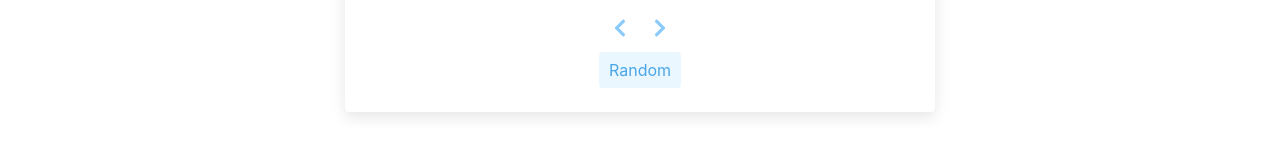
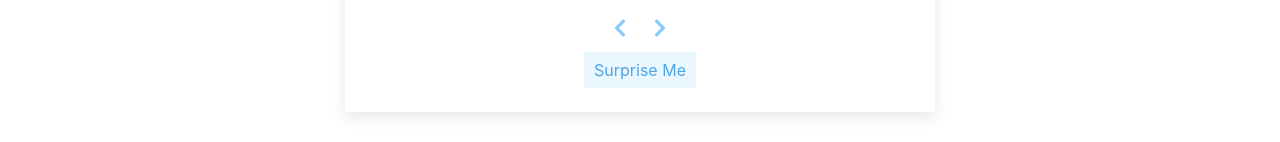
Before and after one commit to KaidenCoder/BibleChallenges, a React (Create React App) app: page /testimonials in a window 1280 px wide. Shown: the part 567-709 px from the top of the page. Built offline with nearby package versions, Linux system fonts and the light colour scheme.

Commit message:
Surprise me

```diff
--- a/src/challenge/Reviews.js
+++ b/src/challenge/Reviews.js
@@ -62,7 +62,7 @@ const Reviews = () => {
                         </button>
                     </div>
                     <button className="random-btn" onClick={randomPerson}>
-                        Random
+                        Surprise me
             </button>
 
                 </article>
```
